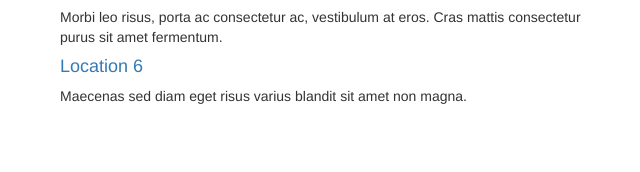
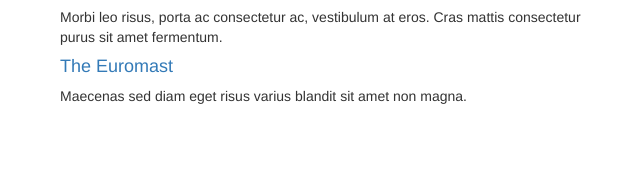
Before and after one commit to KyrumX/iw_git_example, a plain HTML site: page index.html in a window 1280 px wide. Shown: the part 392-564 px from the top of the page, 595-1235 px from the left. Drawn offline with Linux system fonts and the light colour scheme.

Commit message:
Added navlink

```diff
--- a/index.html
+++ b/index.html
@@ -52,7 +52,7 @@
             <h4><a href="location5.html"> Location 5</a></h4>
             <p>Morbi leo risus, porta ac consectetur ac, vestibulum at eros. Cras mattis consectetur purus sit amet fermentum.</p>
 
-            <h4><a href="location6.html"> Location 6</a></h4>
+            <h4><a href="location6.html"> The Euromast </a></h4>
             <p>Maecenas sed diam eget risus varius blandit sit amet non magna.</p>
         </div>
     </div>
```
